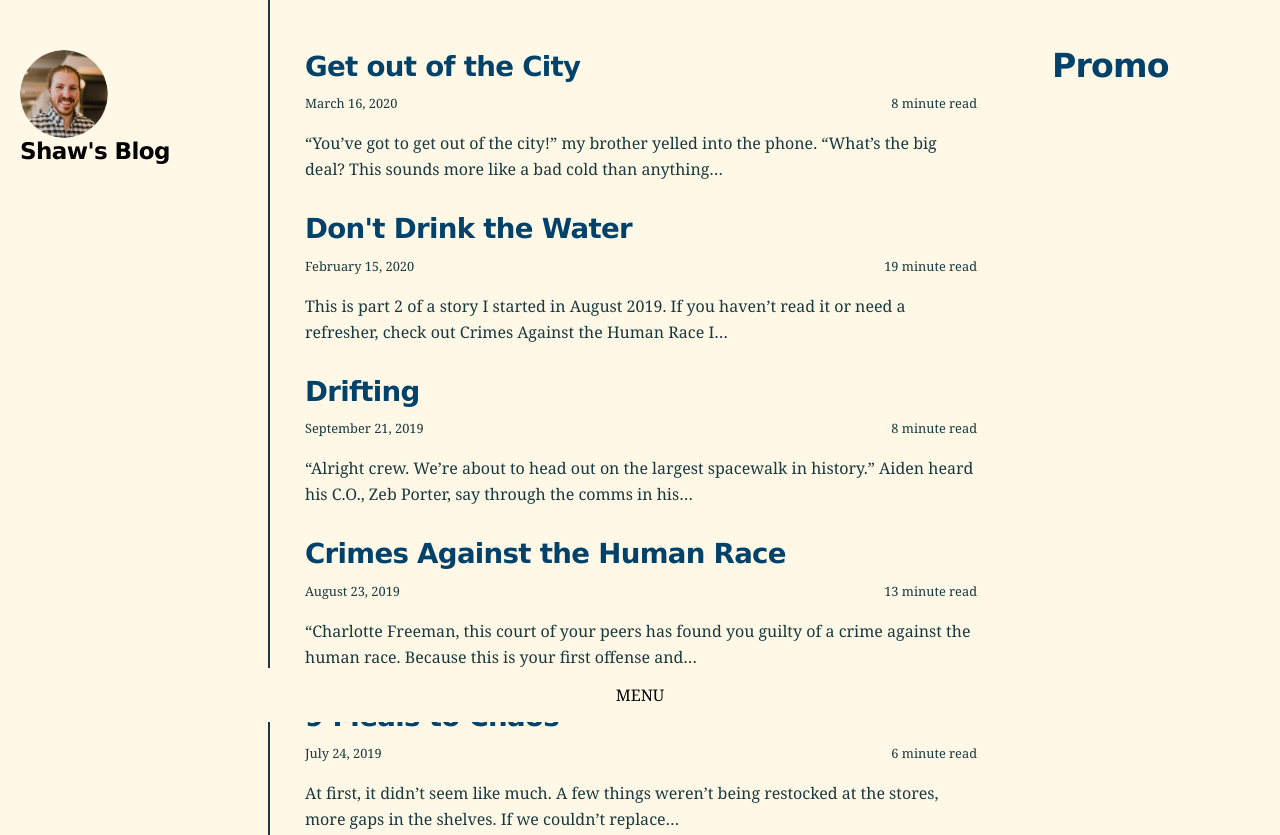
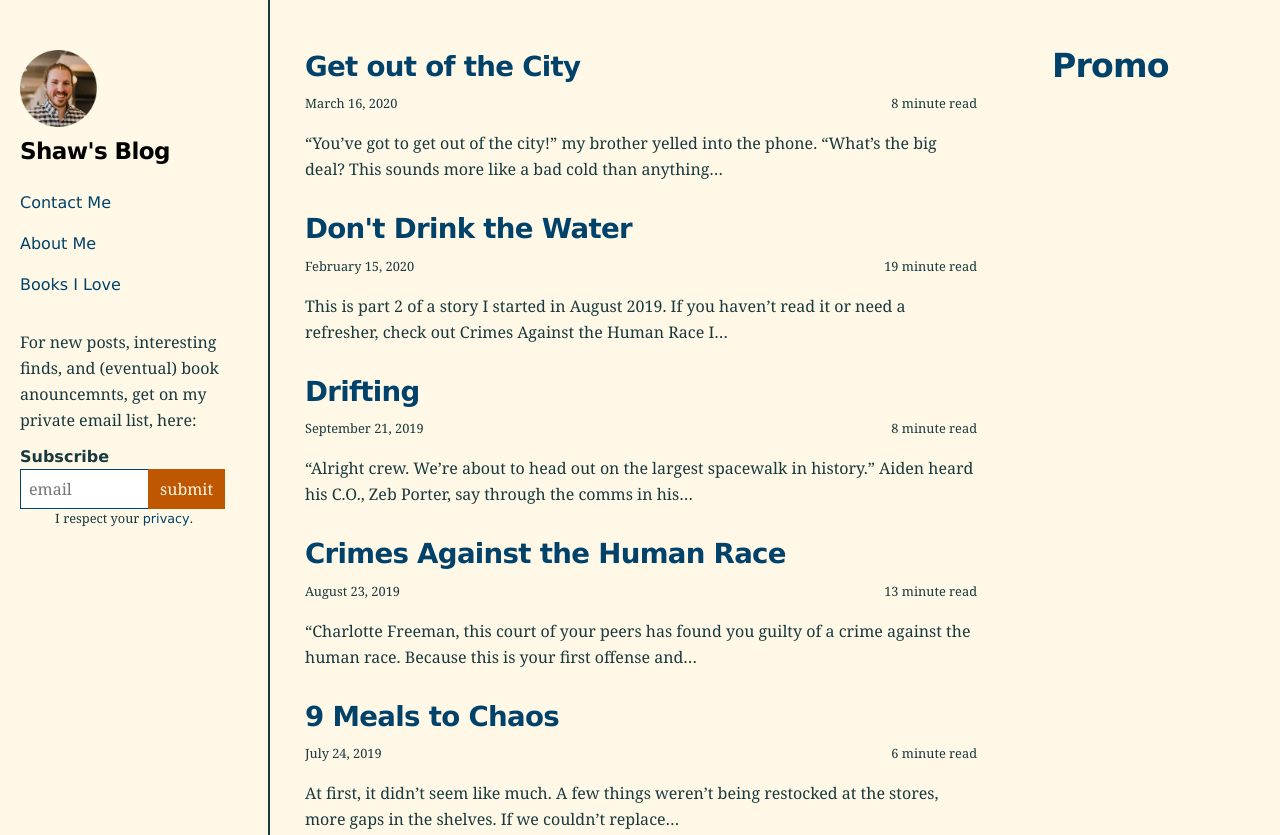
Before and after one commit to shawgravitt/gatsby-blog, a Gatsby site: page / in a window 1280 px wide. Shown: the top 835 px of the page. Built offline with nearby package versions, Linux system fonts and the light colour scheme; Gatsby itself is replaced by a stand-in of ours.

Commit message:
responsive edits

```diff
--- a/src/components/layout.js
+++ b/src/components/layout.js
@@ -34,16 +34,18 @@ const Layout = ({ location, title, children }) => {
       <div className="body">
         <header className="global-header">
           <Link to="/">
+            <div className="header-image">
               <StaticImage
                 className="bio-avatar"
                 layout="fixed"
                 formats={["AUTO", "WEBP", "AVIF"]}
                 src="../images/profile-pic.png"
                 placeholder="tracedSVG"
-              width={88}
+                width={77}
                 quality={95}
                 alt="Shaw Gravitt"
               />
+            </div>
           </Link>
           {header}
           <div className="menu-button-wrapper">
@@ -55,7 +57,6 @@ const Layout = ({ location, title, children }) => {
           </div>
         </header>
         <div className={`main-nav ${!isActive ? "is-active" : ""}`}>
-          <MailchimpForm />
           <nav>
             <ul>
               <li>
@@ -69,6 +70,7 @@ const Layout = ({ location, title, children }) => {
               </li>
             </ul>
           </nav>
+          <MailchimpForm />
         </div>
         <aside className="promo">
           <h2>Promo</h2>
--- a/src/components/mailchimp.js
+++ b/src/components/mailchimp.js
@@ -43,6 +43,7 @@ export default class MailchimpForm extends React.Component {
   render () {
     return (
       <div id="emailSubscribe">
+        <p>For new posts, interesting finds, and (eventual) book anouncemnts, get on my private email list, here:</p>
         <form onSubmit={this._handleSubmit}>
           <label htmlFor="email">Subscribe</label>
           <input
--- a/src/style.css
+++ b/src/style.css
@@ -279,12 +279,14 @@ a:focus {
   margin-bottom: var(--spacing-0);
 }
 
-.bio-avatar {
+.header-image {
   margin-right: var(--spacing-4);
   margin-bottom: var(--spacing-0);
-  border-radius: 100%;
   display: inline-block;
   vertical-align: middle;
+  width: 77px;
+  height: 77px;
+  border-radius: 100%;
 }
 
 .blog-post header h1 {
@@ -349,6 +351,10 @@ a:focus {
   font-weight: 600;
   font-size: var(--fontSize-1);
   font-family: var(--font-heading);
+}
+
+#emailSubscribe p {
+  margin-bottom: var(--spacing-3);
 }
 
 .menu-button-wrapper {
@@ -482,19 +488,35 @@ a:focus {
       "nav content"
       "promo content"
       ". content"
-      "footer content"
+      "footer content";
+      padding-bottom: 0;
   }
   .main-nav {
     display: block;
     position: sticky;
     top: 155px;
+    opacity: 1;
+    bottom: unset;
+    height: auto;
+    border-bottom: none;
+    transform: none;
+    -webkit-transform: none;
+    -moz-transform: none;
+    -ms-transform: none;
+    -o-transform: none;
+}
+  .menu-button-wrapper {
+    display: none;
   }
   .promo {
     position: sticky;
     top: 420px;
   }
+  .reading-column {
+    border-left: 2px solid var(--color-text);
+  }
   .global-header {
-    padding: 50px 20px 10px 20px;
+    padding: 50px 0 10px 20px;
   }
   .main-nav li {
     text-align: left;
@@ -516,8 +538,10 @@ a:focus {
   .promo {
     top: 80px;
   }
-  .reading-column {
-    border-left: 2px solid var(--color-text);
+
+  .header-image {
+    width: 88px;
+    height: 88px;
   }
 }
 
```
Lines whose indentation alone changed are shown as unchanged.
